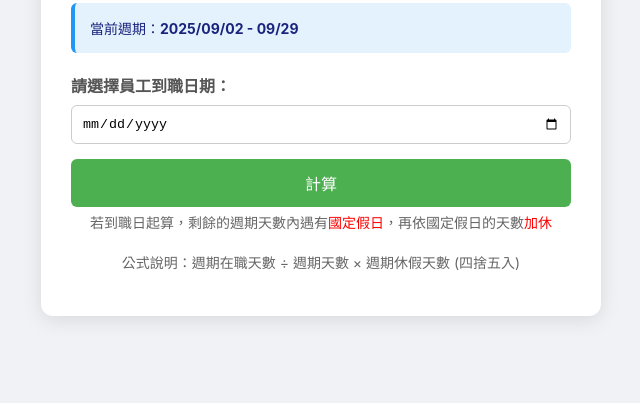
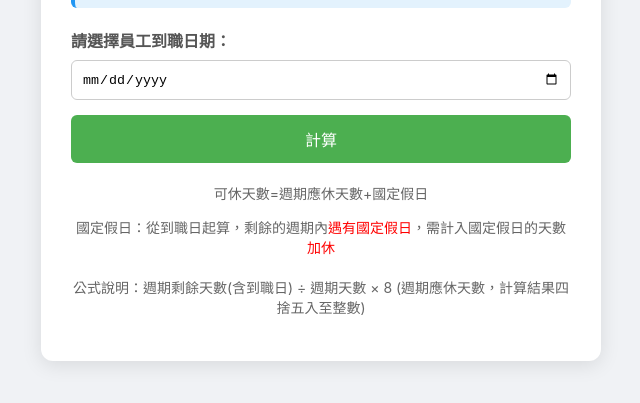
Before and after one commit to appassionata722/leave-calculator, a plain HTML site: page index.html in a window 1280 px wide. Shown: the part 311-714 px from the top of the page, without its empty margins (319-959 px from the left). Drawn offline with Linux system fonts and the light colour scheme.

Commit message:
Update index.html

```diff
--- a/index.html
+++ b/index.html
@@ -111,13 +111,13 @@
     <button id="calculateBtn">計算</button>
 
     <div class="result-box" style="display:none;">
-        <p>週期在職天數：<strong><span id="employmentDays"></span> 天</strong></p>
+        <p>週期剩餘天數：<strong><span id="employmentDays"></span> 天</strong></p>
         <p>可休天數：<strong><span id="finalResult"></span> 天</strong></p>
     </div>
 
-
-<p class="formula" style="margin-top: 5px;">若到職日起算，剩餘的週期天數內遇有<span style="color: red;">國定假日</span>，再依國定假日的天數<span style="color: red;">加休</span></p>
-<p class="formula">公式說明：週期在職天數 ÷ 週期天數 × 週期休假天數 (四捨五入)</p>
+<p class="formula">可休天數=週期應休天數+國定假日</p>
+<p class="formula" style="margin-top: 5px;">國定假日：從到職日起算，剩餘的週期內<span style="color: red;">遇有國定假日</span>，需計入國定假日的天數<span style="color: red;">加休</span></p>
+<p class="formula">公式說明：週期剩餘天數(含到職日) ÷ 週期天數 × 8 (週期應休天數，計算結果四捨五入至整數)</p>
 </div>
 
 <script>
```
